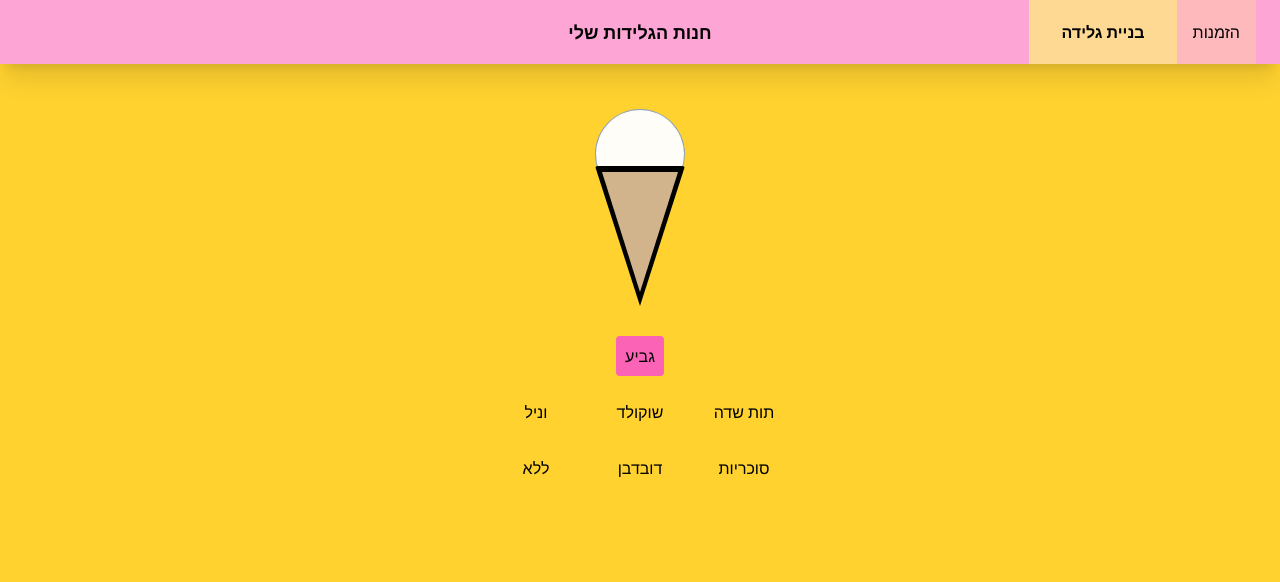
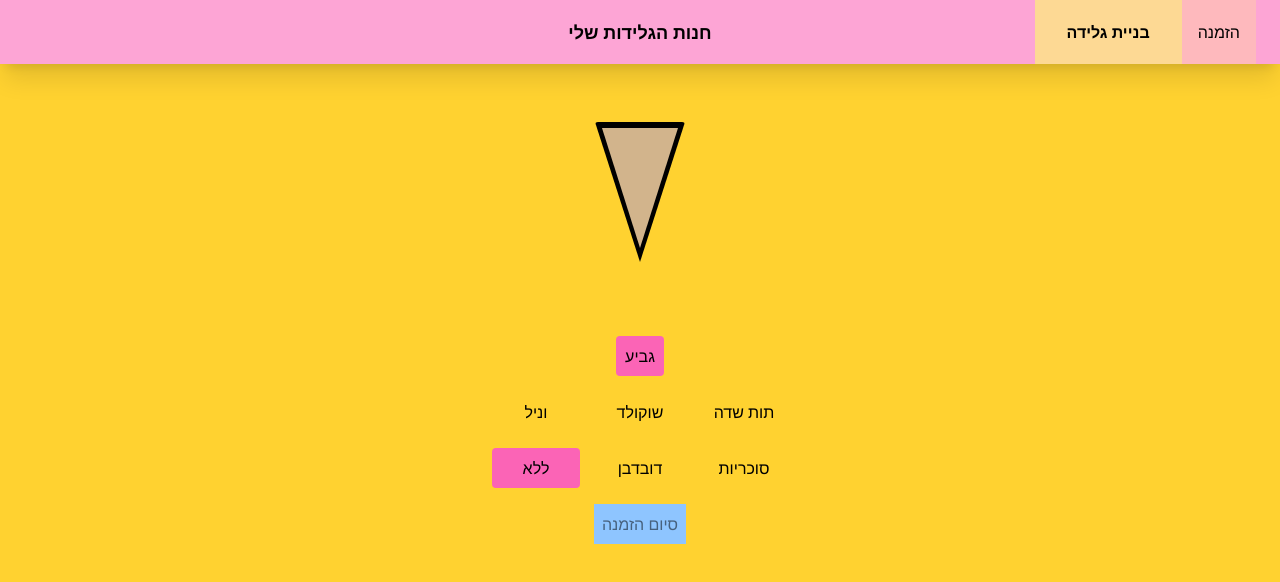
Before and after one commit to drorsoft/react-course, a React (Vite) app: page / in a window 1280 px wide. Shown: the top 582 px of the page. Built offline with nearby package versions, Linux system fonts and the light colour scheme.

Commit message:
feat: add Checkout page and update routing in AppRouter

```diff
--- a/src/AppHeader.jsx
+++ b/src/AppHeader.jsx
@@ -19,7 +19,7 @@ export function AppHeader() {
             ({isActive})=>
             "bg-amber-200/30   h-full justify-center items-center flex flex-col px-4 " + (isActive ? "font-bold bg-amber-200/80 " : "")
         }
-          to={"/orders"}>הזמנות</NavLink>
+          to={"/checkout"}>הזמנה</NavLink>
       </div>
       <h1 className="text-lg font-bold">חנות הגלידות שלי</h1>
     </header>
--- /dev/null
+++ b/src/pages/Checkout.jsx
@@ -0,0 +1,16 @@
+import { useParams, useSearchParams } from "react-router";
+
+export const Checkout = () => {
+  return (
+      <section className="   flex  flex-col items-center justify-start  ">
+            <div className=" md:p-10 flex flex-col items-center justify-start gap-5 w-full h-full  ">
+                <div id={'checkout-container'} className="w-full bg-white sm:w-96 border-0 sm:border-2 border-slate-400 md:shadow rounded-lg p-4 md:p-10 flex flex-col items-start justify-start gap-3">
+                    <h1 className="text-xl font-bold">
+                        הזמנת גלידה
+                    </h1>
+
+                </div>
+            </div>
+        </section>
+  );
+};
--- a/src/pages/IcecreamBuilderPage.jsx
+++ b/src/pages/IcecreamBuilderPage.jsx
@@ -3,14 +3,19 @@ import { ServingType } from '../models/ServingType'
 import { IceCreamResult } from '../components/IceCreamResult/IceCreamResult'
 import { IceCreamTaste } from '../models/IcecreamTaste'
 import { IceCreamTopping } from '../models/IcecreamTopping'
+import { useNavigate } from 'react-router'
 
 export function IcecreamBuilderPage() {
   const [cupOrCone, setCupOrCone] = useState(ServingType.Cone)
-  const [flavour, setFlavour] = useState("שוקולד")
-  const [toppings, setToppings] = useState("שוקולד")
+  const [flavour, setFlavour] = useState("")
+  const [toppings, setToppings] = useState(IceCreamTopping.None)
+  const navigate = useNavigate()
+
+    function gotoCheckout() {
+          navigate('/checkout')
+    }
 
   return (
-
         <div className=" flex flex-col  ">
             <div className='flex flex-col items-center justify-center   h-64'>
 
@@ -60,6 +65,15 @@ export function IcecreamBuilderPage() {
                       </div>
 
                   </div>
+                      <div className="bg-background-main  flex-1 flex flex-col items-center    ">
+
+                <div id='taste-container' className={` bg-blue-300 flex flex-row gap-4`}>
+
+                    <button onClick={gotoCheckout} disabled={!flavour}  className={`p-2 bg-button-accent disabled:opacity-50 text-black hover:ring-1 ring-purple-700 rounded`}  >
+                        סיום הזמנה
+                    </button>
+                </div>
+            </div>
             </div>
         </div>
 
--- a/src/pages/Orders.jsx
+++ b/src/pages/Orders.jsx
@@ -2,12 +2,10 @@ import { useParams, useSearchParams } from "react-router";
 
 export const Orders = () => {
   return (
-    <div className="h-full w-full bg-white text-black" dir={"rtl"}>
-      <div className="flex flex-col bg-amber-300   w-full">
-        <h1 className="">ההזמנות שלי</h1>
-        אתה צופה בהזמנה מספר
-      </div>
-
-    </div>
+      <section className=" w-full h-full flex flex-col items-center justify-start overflow-hidden">
+            <div className=" md:p-10 flex flex-col items-center justify-start gap-5 w-full h-full overflow-scroll">
+              ההזמנות שלי
+            </div>
+        </section>
   );
 };
--- a/src/router/AppRouter.jsx
+++ b/src/router/AppRouter.jsx
@@ -3,13 +3,14 @@ import { BrowserRouter, Routes } from "react-router";
 import { App } from "../App";
 import { Orders } from "../pages/Orders";
 import { IcecreamBuilderPage } from "../pages/IcecreamBuilderPage";
+import { Checkout } from "../pages/Checkout";
 
 export const AppRouter = () => {
   return (
     <Routes>
       <Route path="/" element={<IcecreamBuilderPage />} />
       <Route path="/orders/:orderId?" element={<Orders />} />
-      <Route path="try" element={<div>This is my try route</div>} />
+      <Route path="/checkout" element={<Checkout />} />
     </Routes>
   );
 };
```
